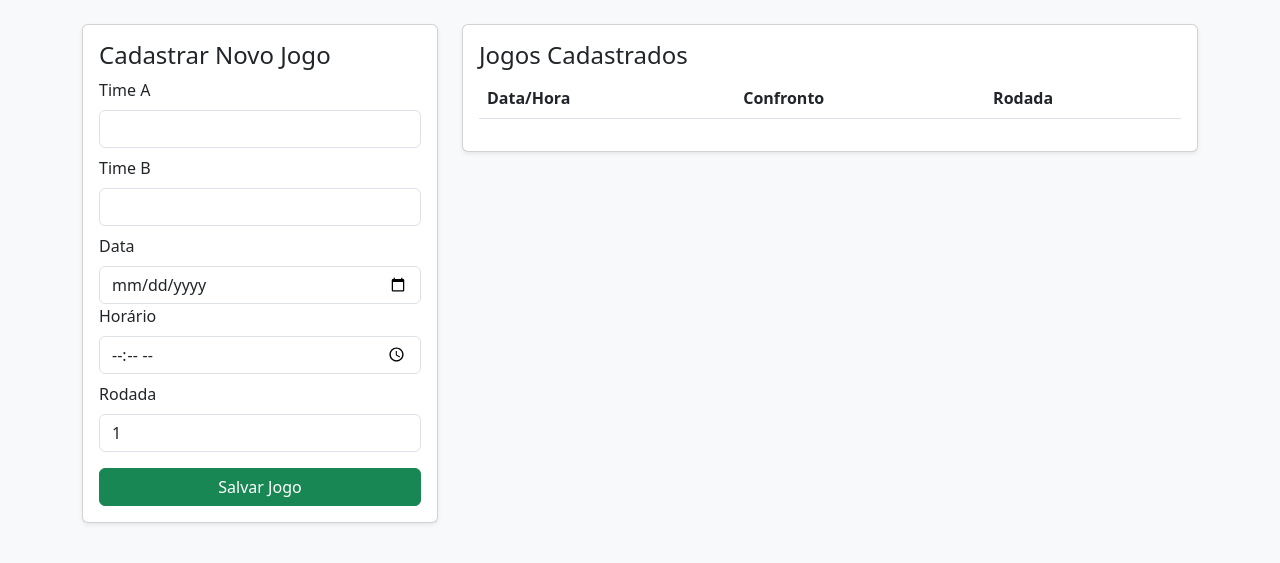
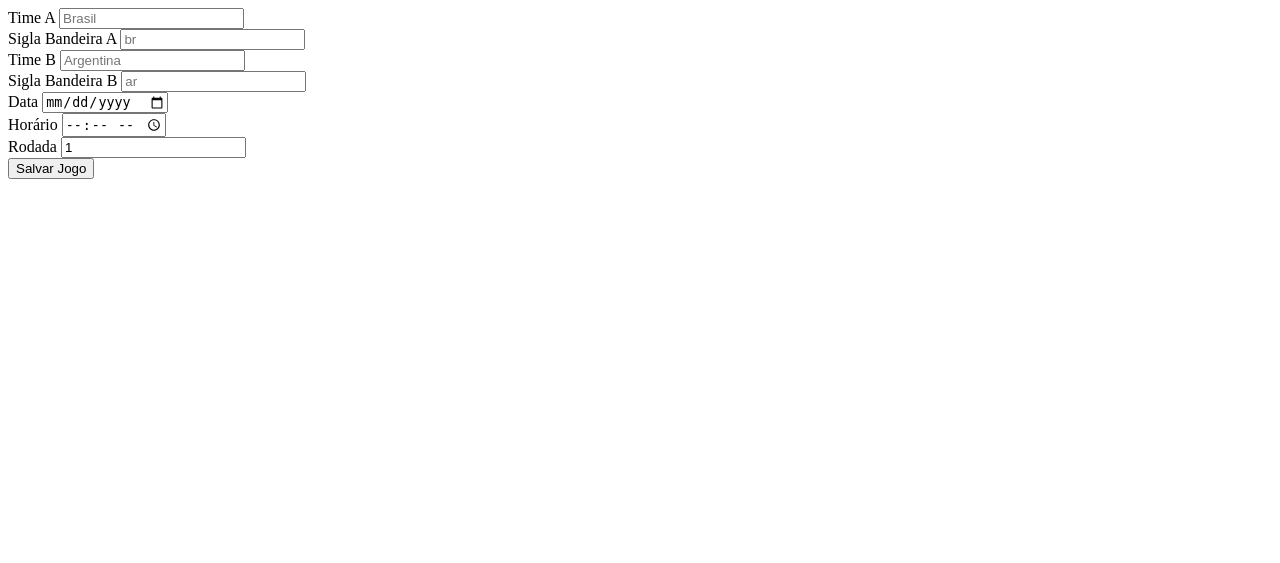
Before and after one commit to azvdocarlos-blip/bolao, a Python web app: template templates/admin.html in a window 1280 px wide. Shown: the top 563 px of the page. Run offline with Jinja, Linux system fonts and the light colour scheme; the template is opened without the code that fills it, so the values that code supplies are empty.

Commit message:
Refactor admin form layout and inputs

```diff
--- a/templates/admin.html
+++ b/templates/admin.html
@@ -1,21 +1,27 @@
-{% extends "base.html" %}
+<form method="POST">
+    <div class="row mb-2">
+        <div class="col">
+            <label class="form-label">Time A</label>
+            <input type="text" name="team_a" class="form-control" placeholder="Brasil" required>
+        </div>
+        <div class="col">
+            <label class="form-label">Sigla Bandeira A</label>
+            <input type="text" name="flag_a" class="form-control" placeholder="br" required>
+        </div>
+    </div>
 
-{% block content %}
-<div class="row">
-    <div class="col-md-4">
-        <div class="card shadow-sm mb-4">
-            <div class="card-body">
-                <h4 class="card-title">Cadastrar Novo Jogo</h4>
-                <form method="POST">
-                    <div class="mb-2">
-                        <label class="form-label">Time A</label>
-                        <input type="text" name="team_a" class="form-control" required>
+    <div class="row mb-2">
+        <div class="col">
+            <label class="form-label">Time B</label>
+            <input type="text" name="team_b" class="form-control" placeholder="Argentina" required>
         </div>
-                    <div class="mb-2">
-                        <label class="form-label">Time B</label>
-                        <input type="text" name="team_b" class="form-control" required>
+        <div class="col">
+            <label class="form-label">Sigla Bandeira B</label>
+            <input type="text" name="flag_b" class="form-control" placeholder="ar" required>
         </div>
-                    <div class="row">
+    </div>
+
+    <div class="row mb-2">
         <div class="col">
             <label class="form-label">Data</label>
             <input type="date" name="date" class="form-control" required>
@@ -25,40 +31,11 @@
             <input type="time" name="time" class="form-control" required>
         </div>
     </div>
+
     <div class="mb-3 mt-2">
         <label class="form-label">Rodada</label>
         <input type="number" name="round_no" class="form-control" value="1" required>
     </div>
+
     <button type="submit" class="btn btn-success w-100">Salvar Jogo</button>
 </form>
-            </div>
-        </div>
-    </div>
-
-    <div class="col-md-8">
-        <div class="card shadow-sm">
-            <div class="card-body">
-                <h4>Jogos Cadastrados</h4>
-                <table class="table">
-                    <thead>
-                        <tr>
-                            <th>Data/Hora</th>
-                            <th>Confronto</th>
-                            <th>Rodada</th>
-                        </tr>
-                    </thead>
-                    <tbody>
-                        {% for game in games %}
-                        <tr>
-                            <td>{{ game.date }} às {{ game.time }}</td>
-                            <td>{{ game.team_a }} x {{ game.team_b }}</td>
-                            <td>{{ game.round_no }}</td>
-                        </tr>
-                        {% endfor %}
-                    </tbody>
-                </table>
-            </div>
-        </div>
-    </div>
-</div>
-{% endblock %}
```
Lines whose indentation alone changed are shown as unchanged.
